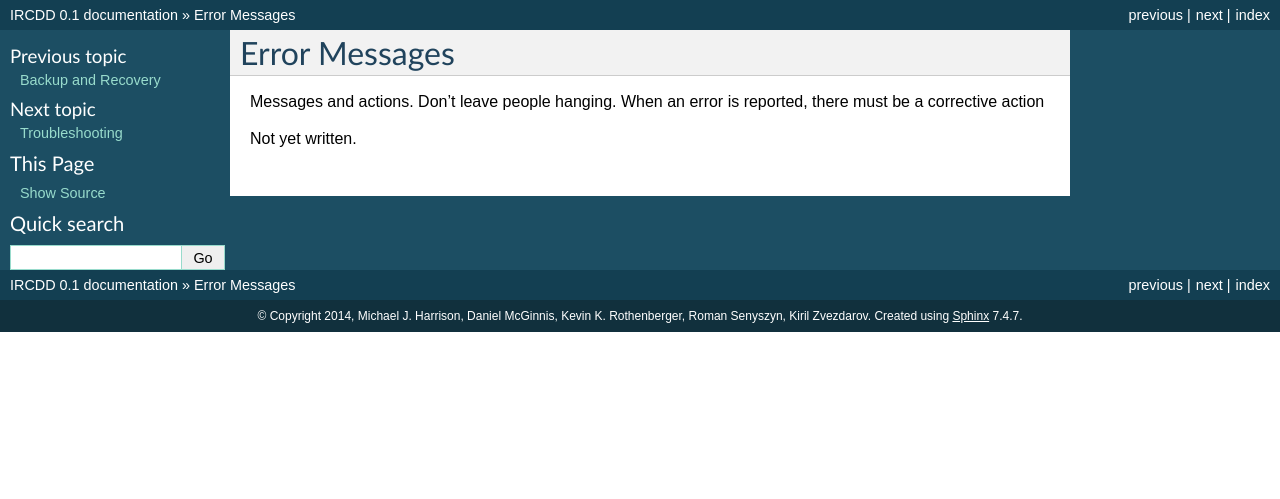
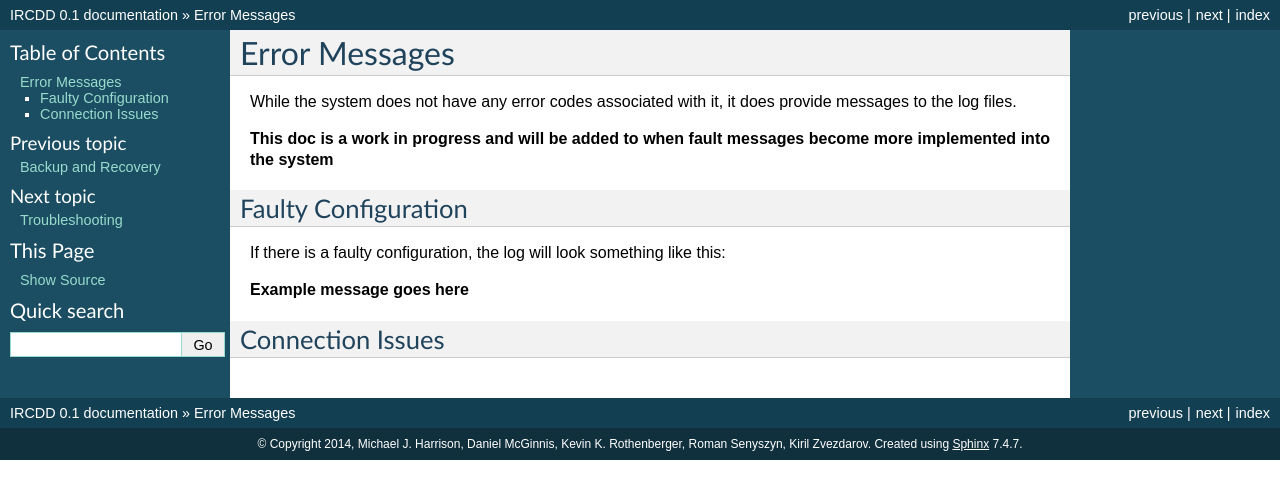
Before and after one commit to zeldanerd24/ircdd, a Sphinx documentation site: the page built from docs/errors.rst, in a window 1280 px wide. Shown: the top 499 px of the page. Built offline with Sphinx 7.4.7, drawn with Linux system fonts in a browser that asks for light colours.

Commit message:
Wrote Errors page.

```diff
--- a/docs/errors.rst
+++ b/docs/errors.rst
@@ -3,7 +3,16 @@
 Error Messages
 **************
 
-Messages and actions. Don’t leave people hanging. When an error is
-reported, there must be a corrective action
+While the system does not have any error codes associated with it, it does provide messages to the log files.
 
-Not yet written.
+**This doc is a work in progress and will be added to when fault messages become more implemented into the system**
+
+Faulty Configuration
+====================
+
+If there is a faulty configuration, the log will look something like this:
+
+**Example message goes here**
+
+Connection Issues
+=================
```
